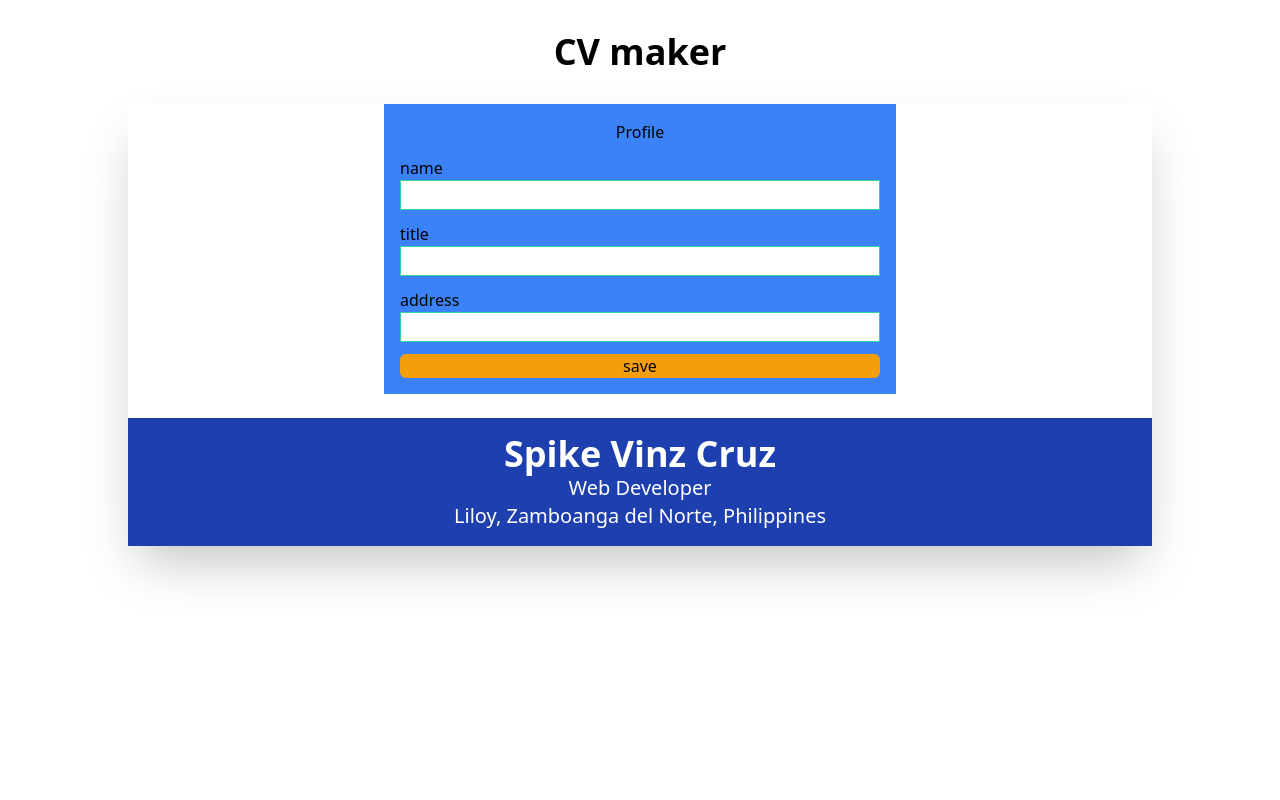
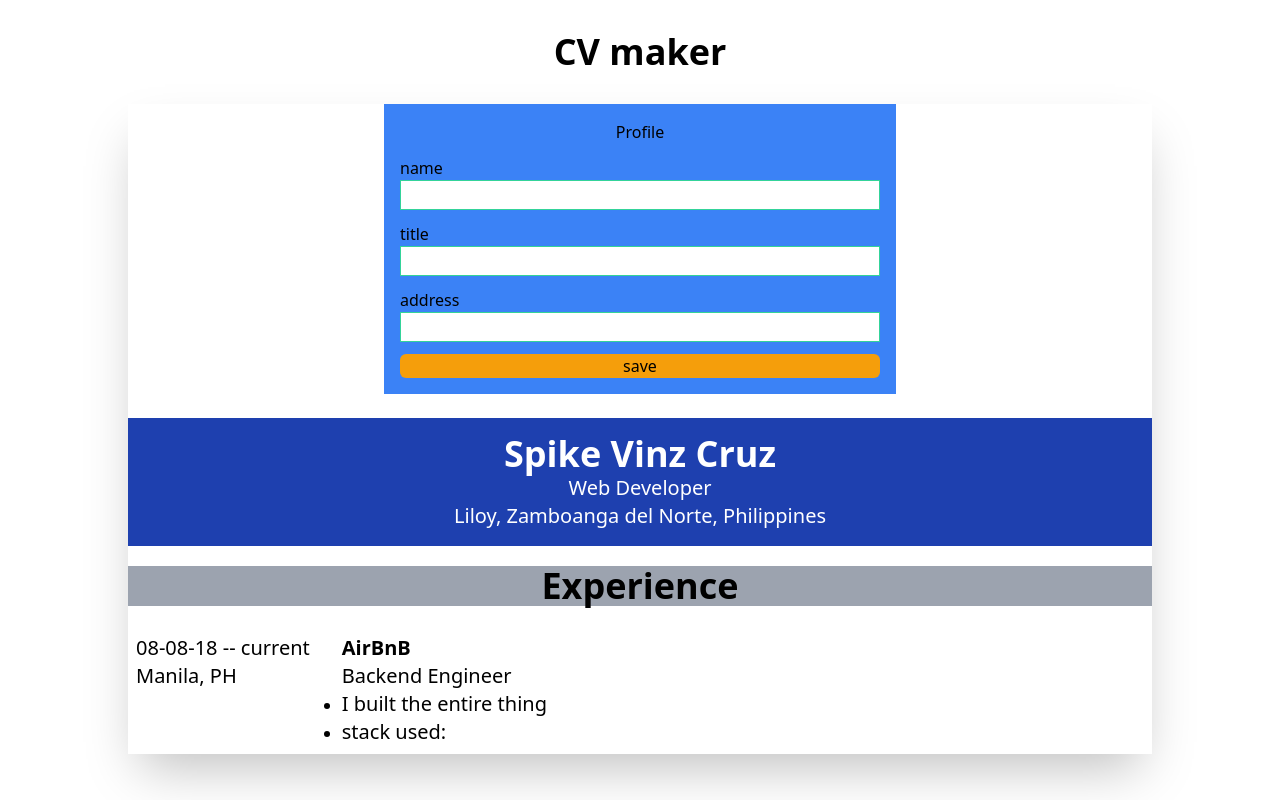
Before and after one commit to superspike7/cv-maker, a React (Create React App) app: page / in a window 1280 px wide. Built offline with nearby package versions, Linux system fonts and the light colour scheme.

Commit message:
add experienceview component

```diff
--- a/src/App.js
+++ b/src/App.js
@@ -1,46 +1,69 @@
-import React, {Component} from "react";
+import React, { Component } from "react";
 import ProfileView from "./components/ProfileView";
-import ProfileForm from "./components/ProfileForm"
+import ProfileForm from "./components/ProfileForm";
+import ExperienceView from "./components/ExperienceView";
 
 class App extends Component {
-  constructor(props){
-    super(props)
+  constructor(props) {
+    super(props);
 
     this.state = {
       profile: {
         name: "Spike Vinz Cruz",
         title: "Web Developer",
         address: "Liloy, Zamboanga del Norte, Philippines",
-      }
-    }
+      },
+      experience: [
+        {
+          company: "AirBnB",
+          role: "Backend Engineer",
+          date_start: "08-08-18",
+          date_end: "current",
+          location: "Manila, PH",
+          tasks: "I built the entire thing",
+          techStack: "Ruby on Rails"
+        },
+      ],
+    };
 
-    this.handleProfileChange = this.handleProfileChange.bind(this)
+    this.handleProfileChange = this.handleProfileChange.bind(this);
+    this.handleExperienceChange = this.handleExperience.bind(this);
   }
 
-  handleProfileChange(data){
-    return event => {
-      event.preventDefault()
-      console.log(data)
+  handleProfileChange(data) {
+    return (event) => {
+      event.preventDefault();
+      console.log(data);
       this.setState({
-        profile: data
-      })
-    }
+        profile: data,
+      });
+    };
   }
 
+  handleExperience(data) {
+    return (event) => {
+      event.preventDefault();
+      console.log(data);
+      this.setState({
+        experience: data,
+      });
+    };
+  }
 
-  render(){
+  render() {
     return (
-    <div>
-      <h1 className="py-8 text-center text-4xl font-bold">CV maker</h1>
-      <div className="w-[80vw] mx-auto shadow-2xl">
-        <ProfileForm handleSubmit={this.handleProfileChange}/>
-        <br></br>
-        <ProfileView profile={this.state.profile}/>
+      <div>
+        <h1 className="py-8 text-center text-4xl font-bold">CV maker</h1>
+        <div className="w-[80vw] mx-auto shadow-2xl">
+          <ProfileForm handleSubmit={this.handleProfileChange} />
+          {/* <ExperienceForm handleSubmit={this.handleProfileChange}/> */}
+          <br></br>
+          <ProfileView profile={this.state.profile} />
+          <ExperienceView experience={this.state.experience} />
+        </div>
       </div>
-    </div>
     );
   }
 }
 
-
 export default App;
--- /dev/null
+++ b/src/components/ExperienceView.js
@@ -0,0 +1,28 @@
+function ExperienceView(props){
+  const experiences = props.experience.map((experience, index) => {
+    return (
+      <div className="w-full grid grid-cols-[auto,1fr] p-2 gap-8" key={index}>
+        <div className="w-1/8">
+          <p className="font-light text-xl">{experience.date_start} -- {experience.date_end}</p>
+          <p className="font-light text-xl">{experience.location}</p>
+        </div>
+        <div>
+          <h1 className="font-extrabold text-xl">{experience.company}</h1>
+          <h3 className="font-normal text-xl">{experience.role}</h3>
+          <ul className="list-disc">
+            <li><p className="font-light text-xl">{experience.tasks}</p></li>
+            <li><p className="font-light text-xl">stack used: {experience.stack}</p></li>
+          </ul>
+        </div>
+      </div>
+    )
+  })
+  return (
+    <div className="mt-5">
+      <h1 className="text-center text-4xl font-bold bg-gray-400 mb-5">Experience</h1>
+      {experiences}
+    </div>
+  )
+}
+
+export default ExperienceView
```
